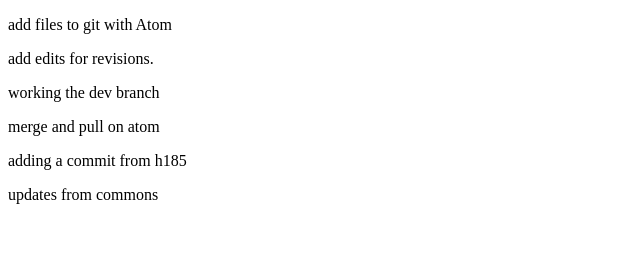
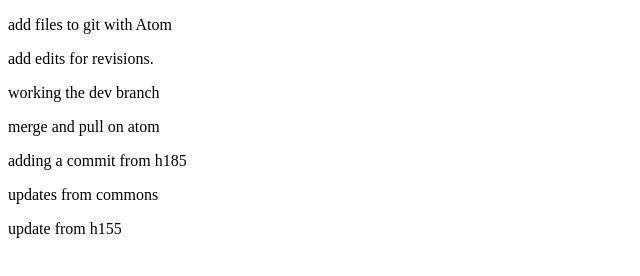
Before and after one commit to theartboy/wdd1p2, a plain HTML site: page index.html in a window 1280 px wide. Shown: the whole page, without its empty margins (0-640 px from the left). Drawn offline with Linux system fonts and the light colour scheme.

Commit message:
updated in h155

```diff
--- a/index.html
+++ b/index.html
@@ -11,5 +11,6 @@
     <p>merge and pull on atom</p>
     <p>adding a commit from h185</p>
     <p>updates from commons</p>
+    <p>update from h155</p>
   </body>
 </html>
```
